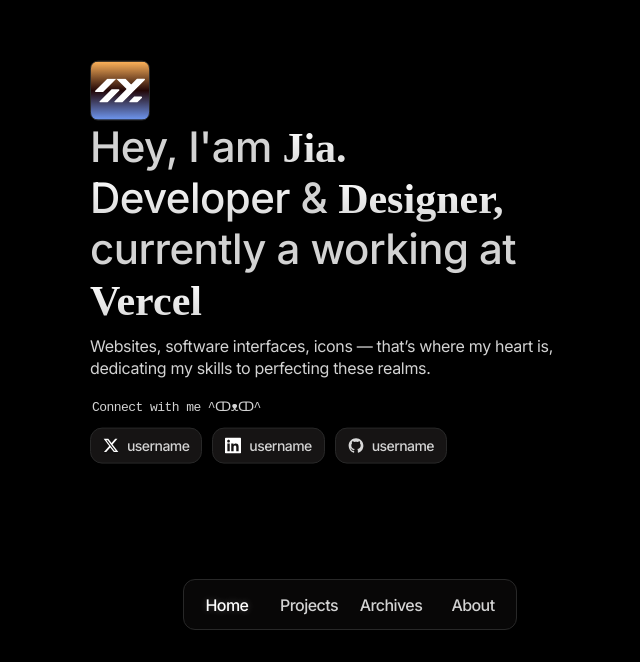
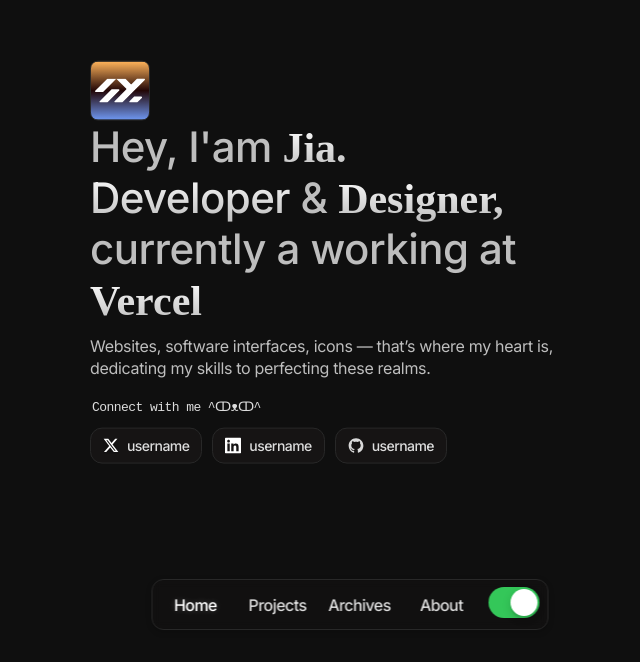
Before and after one commit to Shubham-yelekar/portfolio2024, a React (Vite) app: page / in a window 1280 px wide. Shown: the part 138-800 px from the top of the page, without its empty margins (290-930 px from the left). Built offline with nearby package versions, Linux system fonts and the light colour scheme; a web font is replaced by a local one.

Commit message:
dark mode added

```diff
--- a/src/App.css
+++ b/src/App.css
@@ -10,8 +10,21 @@
   --black: rgb(0,0,0);
   --border-gray: rgb(40, 40, 40);
   --gray:#161414;
-  --light-gray:#d3d3d3 ;
+  --light-gray:rgb(221, 221, 221) ;
 }
+
+[data-theme= 'light']{
+  --bg-color : rgb(245, 245, 245);
+  --text-color: rgb(15, 15, 15);
+  --all-dark:rgb(0, 0, 0);
+}
+
+[data-theme= 'dark']{
+  --bg-color : rgb(15, 15, 15);
+  --text-color: rgb(190, 190, 190);
+  --all-dark:rgb(255, 255, 255);
+}
+
 
 * {
   padding: 0;
@@ -24,8 +37,8 @@
 
 body {
   font-family: "Inter", sans-serif;
-  background: rgb(0,0,0);
-  color: var(--white);
+  background: var(--bg-color);
+  color: var(--text-color);
   font-weight: 500;
   line-height: 1.25rem;
   letter-spacing: -0.035rem;
@@ -34,17 +47,20 @@
 h1 {
   font-size: 42px;
   line-height:normal;
+  color: var(--text-color);
 }
 
 h2 {
   font-size: 36px;
   line-height:normal;
+  color: var(--text-color);
 }
 
 p {
   font-size: 16px;
   line-height: normal;
   font-weight: 400;
+  color: var(--text-color);
 }
 
 nav {
@@ -134,7 +150,7 @@
 }
 
 .highlight-text-italic {
-  background: linear-gradient(180deg, #FFF 0%, #D7D7D7 100%);
+  background:linear-gradient(180deg, var(--all-dark) 0%, var(--text-color) 100%);
   background-clip: text;
   -webkit-background-clip: text;
   -webkit-text-fill-color: transparent;
@@ -145,7 +161,7 @@
 }
 
 .highlight-text{
-  background: linear-gradient(180deg, #FFF 0%, #D7D7D7 100%);
+  background:linear-gradient(180deg, var(--all-dark) 0%, var(--text-color) 100%);
   background-clip: text;
   -webkit-background-clip: text;
   -webkit-text-fill-color: transparent;
@@ -283,6 +299,55 @@
   width: 100%;
 }
 
+/* The switch - the box around the slider */
+.container {
+  width: 51px;
+  height: 31px;
+  position: relative;
+}
+
+/* Hide default HTML checkbox */
+.checkbox {
+  opacity: 0;
+  width: 0;
+  height: 0;
+  position: absolute;
+}
+
+.switch {
+  width: 100%;
+  height: 100%;
+  display: block;
+  background-color: #e9e9eb;
+  border-radius: 16px;
+  cursor: pointer;
+  transition: all 0.2s ease-out;
+}
+
+
+/* The slider */
+.slider {
+  width: 27px;
+  height: 27px;
+  position: absolute;
+  left: calc(50% - 27px/2 - 10px);
+  top: calc(50% - 27px/2);
+  border-radius: 50%;
+  background: #FFFFFF;
+  box-shadow: 0px 3px 8px rgba(0, 0, 0, 0.15), 0px 3px 1px rgba(0, 0, 0, 0.06);
+  transition: all 0.2s ease-out;
+  cursor: pointer;
+}
+
+.checkbox:checked + .switch {
+  background-color: #34C759;
+}
+
+.checkbox:checked + .switch .slider {
+  left: calc(50% - 27px/2 + 10px);
+  top: calc(50% - 27px/2);
+}
+
 
 @media screen and (max-width:1200px){
   .hero-wrapper h1 {
--- a/src/App.jsx
+++ b/src/App.jsx
@@ -8,6 +8,7 @@
 import About from './pages/About'
 import PageNotFound from './pages/PageNotFound'
 import ProjectDetails from './pages/ProjectDetails'
+import { ThemeProvider } from './Theme-context'
 
 function App() {
   const router = createBrowserRouter(
@@ -24,7 +25,10 @@
   )
 
   return (
+    <ThemeProvider>
+
       <RouterProvider router={router}></RouterProvider>
+    </ThemeProvider>
   )
 }
 
--- /dev/null
+++ b/src/Theme-context.jsx
@@ -0,0 +1,31 @@
+import { createContext, useContext, useEffect, useState } from "react";
+
+const ThemeContext = createContext()  //context created
+
+// created a custom hook to to use context that haae argument 'ThemeContext', which has all of aur theme related data
+export const useTheme = () => {
+  return useContext(ThemeContext)
+}
+
+export const ThemeProvider = ({children}) =>{
+
+  // usestate for handeling the dark mode
+  const [isDarkMode, setIsDarkMode] = useState(true);
+
+  // a function to toggle the state
+  const toggleTheme = () => {
+    setIsDarkMode((prevState) => !prevState)
+  }
+
+  //darkmode and light mode variables that to be added to the data atribute
+  const theme = isDarkMode ? "dark" : "light";
+
+  useEffect(()=>{
+      document.documentElement.setAttribute('data-theme', theme);
+  }, [isDarkMode])
+
+  // exporting toggletheme and theme variable with the method
+
+  return <ThemeContext.Provider value={{theme, toggleTheme}}>{children}</ThemeContext.Provider>
+
+}
--- a/src/components/Navbar.jsx
+++ b/src/components/Navbar.jsx
@@ -1,5 +1,6 @@
 import React from 'react'
 import {NavLink} from 'react-router-dom'
+import ToggleSwitch from './ToggleSwitch'
 
 const Navbar = () => {
   const linkClass = ({isActive}) => isActive ?"activeLink" : ""
@@ -19,7 +20,9 @@
         <li className='nav-link'>
           <NavLink className={linkClass} to={'/about'}>About</NavLink>
         </li>
+        <ToggleSwitch/>
       </ul>
+
     </nav>
   )
 }
--- /dev/null
+++ b/src/components/ToggleSwitch.jsx
@@ -0,0 +1,21 @@
+import React from 'react'
+import {useTheme} from '../Theme-context'
+
+const ToggleSwitch = () => {
+  const {theme, toggleTheme} = useTheme()
+  return (
+    <div className='container'>
+      <input
+      type="checkbox"
+      onChange={toggleTheme}
+      checked={theme === "dark"}
+      className='checkbox'
+      id='checkbox'/>
+      <label htmlFor="checkbox" className='switch'>
+        <span className='slider'></span>
+      </label>
+    </div>
+  )
+}
+
+export default ToggleSwitch
--- /dev/null
+++ b/src/context/Theme.js
@@ -0,0 +1,13 @@
+import {createContext , useContext} from 'react'
+
+export const ThemeContext = createContext({
+  themeMode:'light',
+  darkTheme: ()=>{},
+  lightTheme:()=>{}
+})
+
+export const ThemeProvider = ThemeContext.Provider;
+
+export default function useTheme(){
+  return useContext(ThemeContext)
+}
--- a/src/pages/Home.jsx
+++ b/src/pages/Home.jsx
@@ -51,7 +51,7 @@
         </div>
 
       </motion.div>
-      <Aurora/>
+      {/* <Aurora/> */}
     </div>
   )
 }
```
